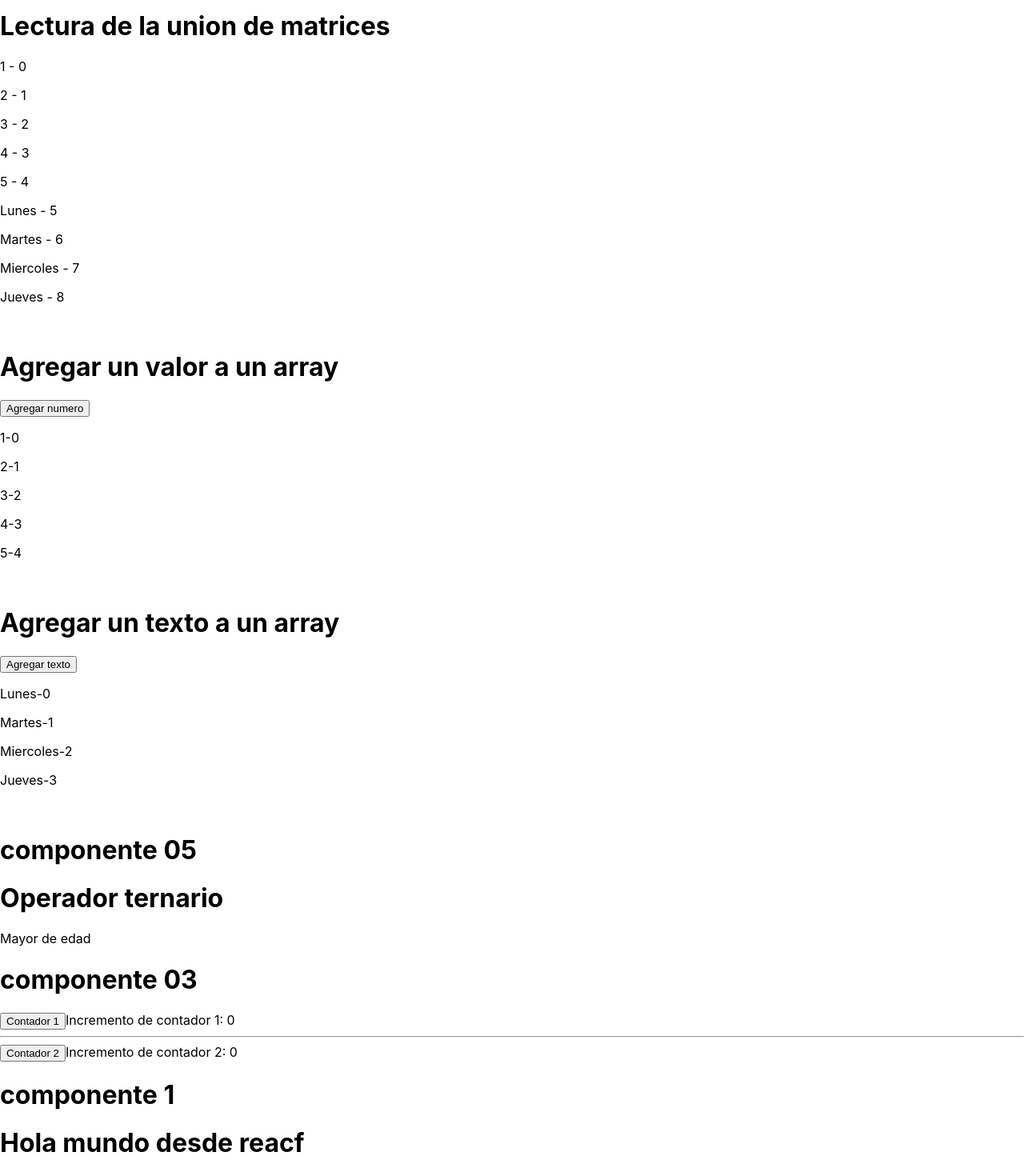
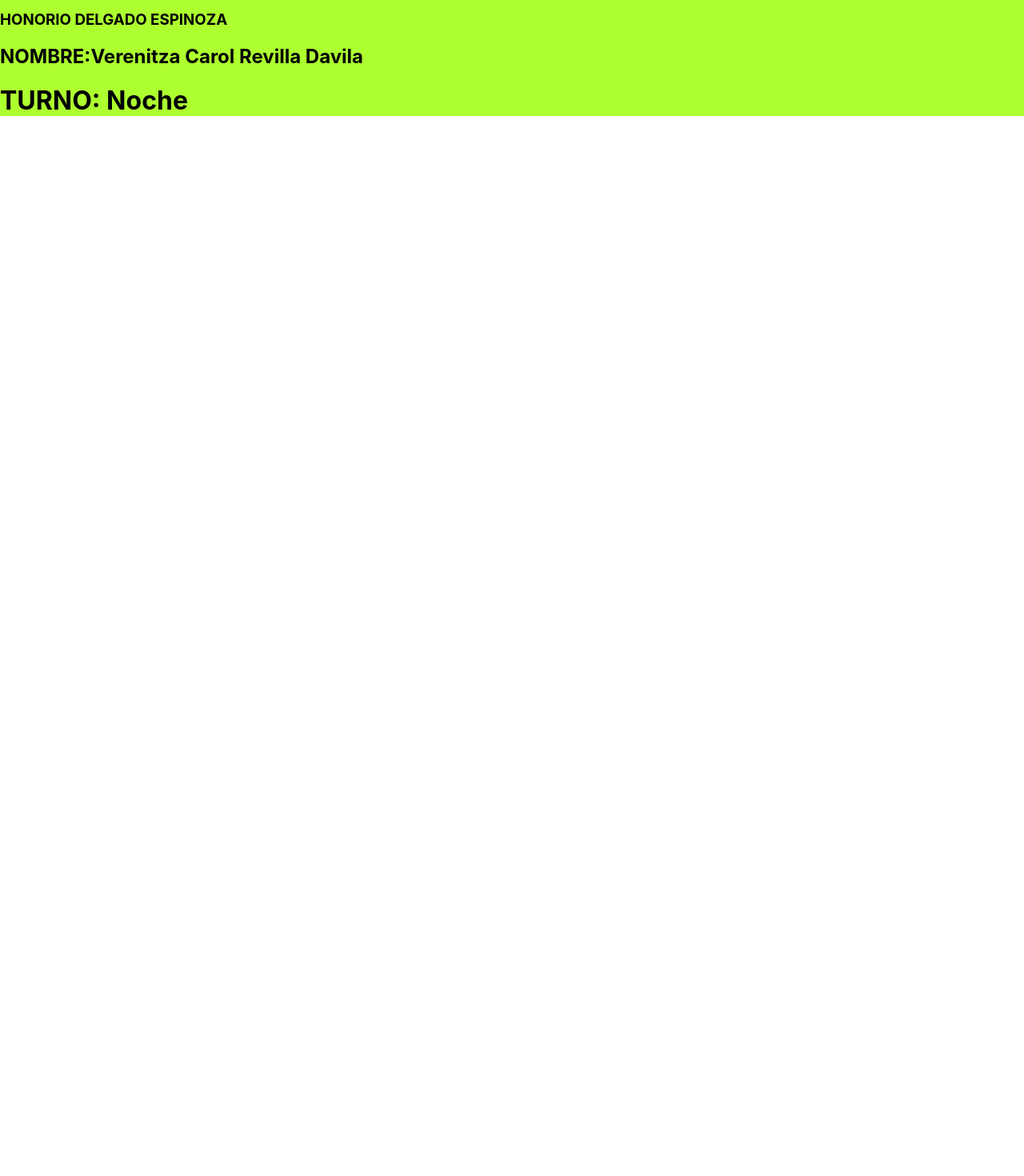
Before and after one commit to VCrevilla/proyecto2, a React (Create React App) app: page / in a window 1280 px wide. Shown: the part 69-1539 px from the top of the page at 80% size. After the commit the page ends 800 px from the top, so only its background shows below. Built offline with nearby package versions, Linux system fonts and the light colour scheme.

Commit message:
examen datos personales

```diff
--- a/src/App.js
+++ b/src/App.js
@@ -1,23 +1,14 @@
 import logo from './logo.svg';
 import './App.css';
-import C07MatrizOperaciones from './component/C07matrizoperaciones';
-import C05operadorTernario from './component/C05operadorTernario';
-import C03contador from './component/C03contador';
-import C01componente from './component/C01componente';
+import MISDATOS01 from './component/MISDATOS01';
 
 
 
 function App() {
   return (
-    <div>
-     <h1>componente 07</h1>
-     <C07MatrizOperaciones/>
-     <h1>componente 05</h1>
-     <C05operadorTernario/>
-     <h1>componente 03</h1>
-     <C03contador/>
-     <h1>componente 1</h1>
-     <C01componente/>
+    <div style={{backgroundColor:"greenyellow"}}>
+    <h1>Datos personales</h1>
+    <MISDATOS01/>
 
 
 
--- a/src/component/C01componente.jsx
+++ /dev/null
@@ -1,11 +0,0 @@
-import React from 'react'
-
-const C01componente = () => {
-  return (
-    <div>
-      <h1>Hola mundo desde reacf</h1>
-    </div>
-  )
-}
-
-export default C01componente
--- a/src/component/C03contador.js
+++ /dev/null
@@ -1,25 +0,0 @@
-import React, {useState, Fragment} from 'react';
-
-const C03contador = () => {
-
-    const [valor, setValor] = useState(0);
-    const [numero, setNumero] = useState(0);
-
-    //Definiendo función flecha que incremente un valor
-    const IncrementoDoss = () =>{
-        setNumero (numero + 1);
-        console.log("Mensaje de contador");
-    }
-
-    return (
-        <Fragment>
-            <button onClick={()=>setValor(valor+1)}>Contador 1</button>
-            <span>Incremento de contador 1: {valor}</span>
-            <hr/>
-            <button onClick={IncrementoDoss}>Contador 2</button>
-            <span>Incremento de contador 2: {numero}</span>
-        </Fragment>
-    );
-}
-
-export default C03contador;
--- a/src/component/C05operadorTernario.js
+++ /dev/null
@@ -1,14 +0,0 @@
-import React, { Fragment } from 'react'
-
-const C05operadorTernario = () => {
-    const edad = 18;
-    return (
-        <Fragment>
-            <h1>Operador ternario</h1>
-            {edad >= 18? 'Mayor de edad': 'Menor de edad'}
-        </Fragment>
-
-  );
-}
-
-export default C05operadorTernario;
--- a/src/component/C07MatrizOperaciones.js
+++ /dev/null
@@ -1,55 +0,0 @@
-import React, {useState, Fragment} from 'react';
-
-const C07MatrizOperaciones = () => {
-
-	const [lista, setLista] = useState([1,2,3,4,5]);
-	const [dias, setDias] = useState(["Lunes","Martes","Miercoles","Jueves"]);
-	const uniendoArray = [...lista, ...dias];
-
-	const [numero, setNumero] = useState(6);
-	const agregarNumero = () => {
-	setNumero(numero + 1);
-	setLista([...lista, numero]);
-}
-
-const [texto, setTexto] = useState(["Viernes","Sabado","Domingo"]);
-const agregarTexto = () => {
-	setDias([...dias, ...texto]);
-}
-return (
-	<Fragment>
-		<h1>Lectura de la union de matrices</h1>
-		{
-			uniendoArray.map((item, index) =>
-				<p key={index} >
-					{item} - {index}
-				</p>
-			)
-		}
-		<br/>
-
-		<h1>Agregar un valor a un array</h1>
-		<button onclick={agregarNumero}>Agregar numero</button>
-		{
-			lista.map((item, index) =>
-				<p key={index}>
-					{item}-{index}
-				</p>
-			)
-		}
-		<br/>
-
-		<h1>Agregar un texto a un array</h1>
-		<button onClick={agregarTexto}>Agregar texto</button>
-		{
-			dias.map((item, index)=>
-				<p key={index}>
-					{item}-{index}
-				</p>
-			)
-		}
-		<br/>
-	</Fragment>
-);
-}
-export default C07MatrizOperaciones;
--- /dev/null
+++ b/src/component/MISDATOS01.jsx
@@ -0,0 +1,14 @@
+import React from 'react'
+
+const MISDATOS01 = () => {
+  return (
+    <div style={{backgroundColor:'greenyellow'}}>
+      <h3>HONORIO DELGADO ESPINOZA</h3>
+      <h2>NOMBRE:Verenitza Carol Revilla Davila</h2>
+      <h1>TURNO: Noche</h1>
+
+    </div>
+  )
+}
+
+export default MISDATOS01
```
Also changed, not shown: src/component/C02contador.js (deleted, +0 -18 lines), src/component/C04variable.js (deleted, +0 -16 lines), src/component/C06matriz.js (deleted, +0 -39 lines).
